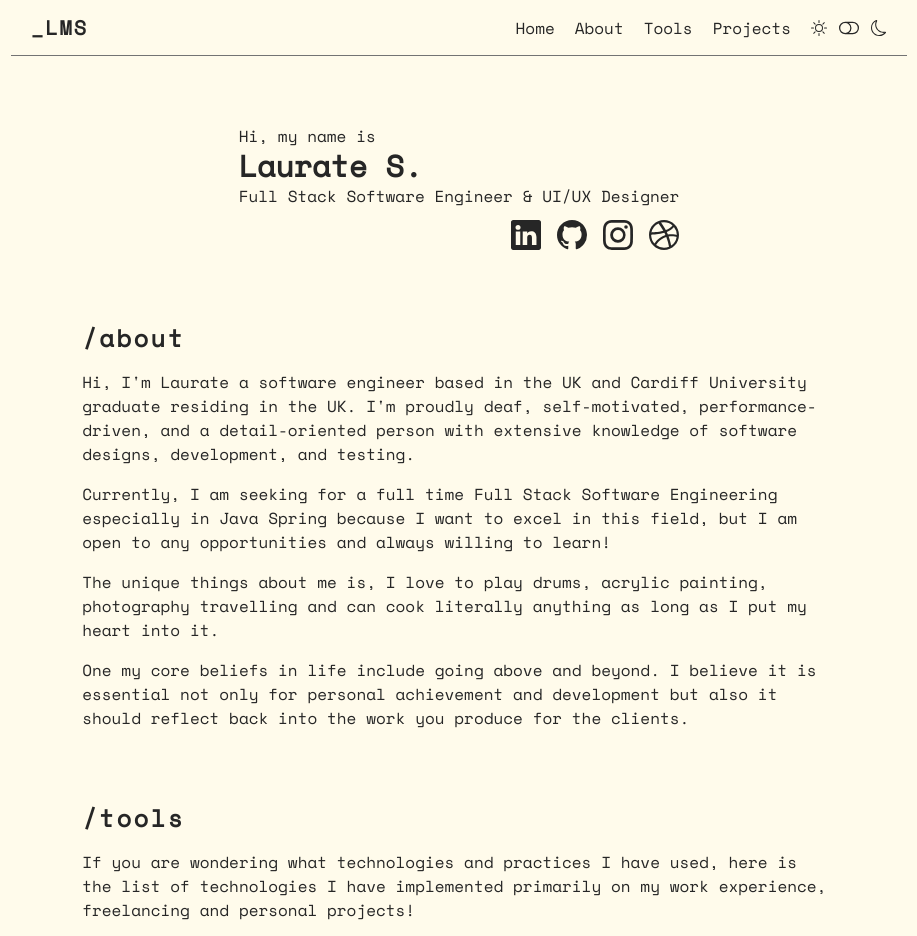
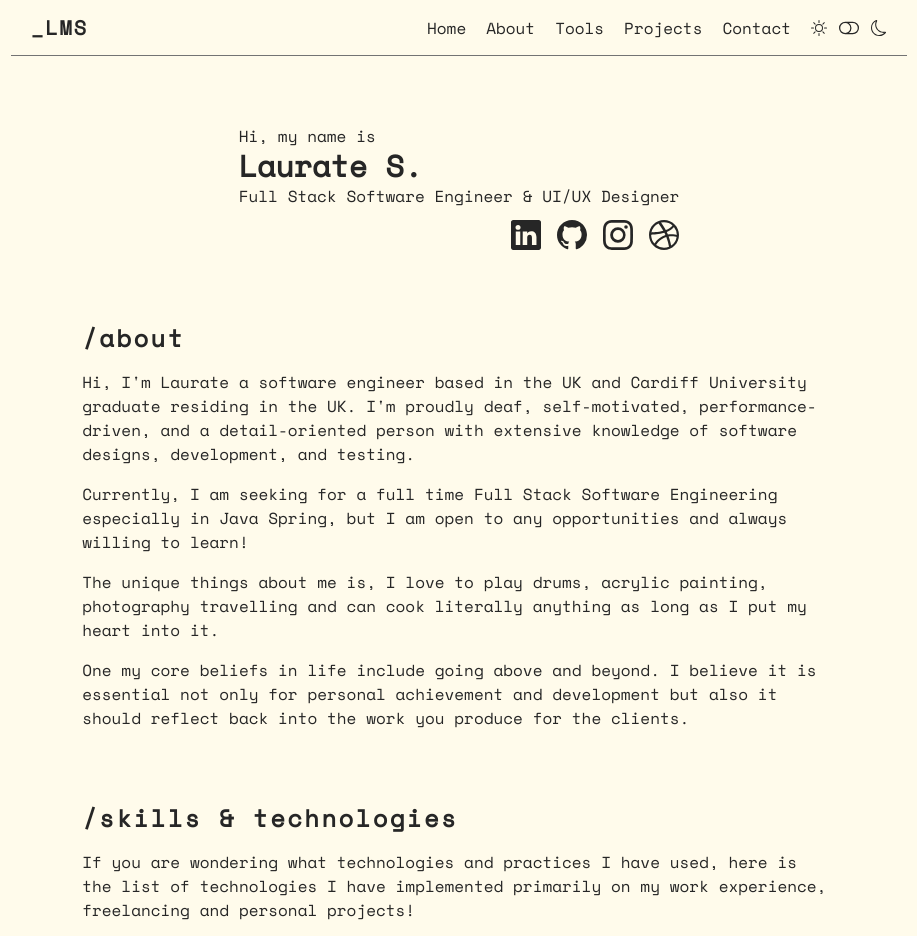
Before and after one commit to reicraftscodes/my-portfolio, a Next.js app: page / in a window 1280 px wide. Shown: the top 936 px of the page, without its empty margins (181-1098 px from the left). Built offline with nearby package versions, Linux system fonts and the light colour scheme.

Commit message:
style : fixed typos and add contact in the nav bar

```diff
--- a/components/Navbar/index.js
+++ b/components/Navbar/index.js
@@ -18,6 +18,7 @@ export default function Navbar() {
     { id: 1, title: "About", path: "#about" },
     { id: 2, title: "Tools", path: "#tools" },
     { id: 3, title: "Projects", path: "#projects" },
+    { id: 4, title: "Contact", path: "#contact" },
   ];
 
   const profileLinks = [
--- a/pages/index.js
+++ b/pages/index.js
@@ -95,7 +95,7 @@ export default function Home() {
         Hi, I&apos;m Laurate a software engineer based in the UK and Cardiff University graduate residing in the UK. I&apos;m proudly deaf, self-motivated, performance-driven, and a detail-oriented person with extensive knowledge of software designs, development, and testing.
         </p>
         <p>
-          Currently, I am seeking for a full time Full Stack Software Engineering especially in Java Spring because I want to excel in this field, but I am open to any opportunities and always willing to learn!
+          Currently, I am seeking for a full time Full Stack Software Engineering especially in Java Spring, but I am open to any opportunities and always willing to learn!
         </p>
         <p>
          The unique things about me is, I love to play drums, acrylic painting, photography travelling and can cook literally anything as long as I put my heart into it.
@@ -107,7 +107,7 @@ export default function Home() {
 
       <section id="tools" className="space-y-4">
         <Spacer />
-        <h2 className="text-2xl font-bold tracking-widest">/tools</h2>
+        <h2 className="text-2xl font-bold tracking-widest">/skills & technologies</h2>
         <p>If you are wondering what technologies and practices I have used, here is the list of technologies I have implemented primarily on my work experience, freelancing and personal projects!</p>
         <div className="grid grid-cols-2 md:grid-cols-5 gap-4">
           {TOOLS.map((tool) => (
```
